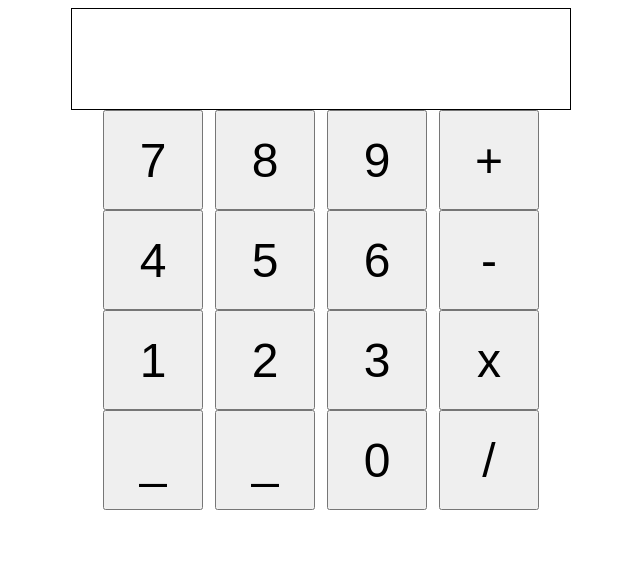
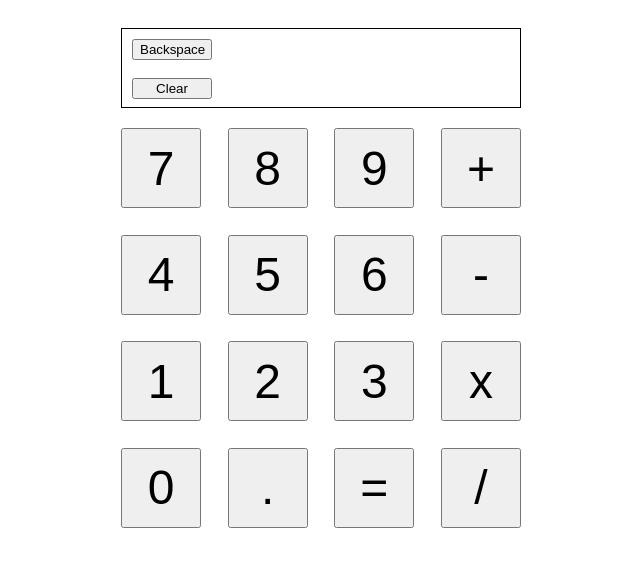
Before and after one commit to Adrian-Koh/odin-calculator, a plain HTML site: page index.html in a window 1280 px wide. Shown: the whole page, without its empty margins (319-959 px from the left). Drawn offline with Linux system fonts and the light colour scheme.

Commit message:
Add clear buttons and operate functions

```diff
--- a/index.html
+++ b/index.html
@@ -8,32 +8,36 @@
 </head>
 <body>
     <div class="container">
-        <div class="display">
-
+        <div class="display-container">
+            <div class="display-buttons">
+                <button class="backspace">Backspace</button>
+                <button class="clear">Clear</button>
+            </div>
+            <div class="display"></div>
         </div>
         <div class="buttons-container">
-            <div class="row-one">
+            <div class="buttons-row">
                 <button class="number">7</button>
                 <button class="number">8</button>
                 <button class="number">9</button>
                 <button class="operator">+</button>
             </div>
-            <div class="row-two">
+            <div class="buttons-row">
                 <button class="number">4</button>
                 <button class="number">5</button>
                 <button class="number">6</button>
                 <button class="operator">-</button>
             </div>
-            <div class="row-three">
+            <div class="buttons-row">
                 <button class="number">1</button>
                 <button class="number">2</button>
                 <button class="number">3</button>
                 <button class="operator">x</button>
             </div>
-            <div class="row-four">
-                <button class="number">_</button>
-                <button class="number">_</button>
+            <div class="buttons-row">
                 <button class="number">0</button>
+                <button class="period">.</button>
+                <button class="equals">=</button>
                 <button class="operator">/</button>
             </div>
         </div>
--- a/script.js
+++ b/script.js
@@ -1,7 +1,43 @@
 const display = document.querySelector('.display');
 const buttons = document.querySelector('.buttons-container');
 
+let a = NaN;
+let b = NaN;
+let operation;
+
 buttons.addEventListener('click', (event) => {
     let target = event.target;
+    let result;
+    switch (target.class) {
+        case 'number':
+            if (Number.isNaN(a)) {
+                a = +target.textContent;
+            }
+            else if (Number.isNaN(b)) {
+                b = +target.textContent;
+            }
+            else {
+                // a and b already
+            }
+
+            break;
+        case 'operator':
+            if (operation !== undefined) {
+                // throw error
+            }
+            switch (target.textContent) {
+                case '+':
+
+            }
+            break;
+        case 'equals':
+            break;
+    }
+
     display.textContent += target.textContent;
 });
+
+let add = (a, b) => a + b;
+let subtract = (a, b) => a - b;
+let multiply = (a, b) => a * b;
+let divide = (a, b) => a / b;
--- a/styles.css
+++ b/styles.css
@@ -3,7 +3,9 @@
     flex-direction: column;
     align-self: center;
     font-size: 48px;
-    width: 500px;
+    width: 400px;
+    gap: 20px;
+    padding: 20px;
 }
 
 body {
@@ -11,17 +13,50 @@ body {
     justify-content: center;
 }
 
+.display-container {
+    display: flex;
+    height: 80px;
+    width: 400px;
+    border: solid 1px black;
+    box-sizing: border-box;
+    padding: 10px;
+    text-align: right;
+}
+
 .display {
-    height: 100px;
-    border: solid 1px black;
+    box-sizing: border-box;
+    padding: 10px;
+    width: 300px;
+}
+
+.display-buttons {
+    display: flex;
+    flex-direction: column;
+    justify-content: space-between;
+    height: 60px;
+    width: 80px;
+}
+
+.display-buttons button {
+    width: 80px;
 }
 
 .buttons-container {
     align-self: center;
+    display: flex;
+    flex-direction: column;
+    justify-content: space-between;
+    height: 400px;
+}
+
+.buttons-row {
+    display: flex;
+    justify-content: space-between;
+    width: 400px;
 }
 
 .buttons-container button {
-    width: 100px;
-    height: 100px;
+    width: 80px;
+    height: 80px;
     font-size: inherit;
 }
```
